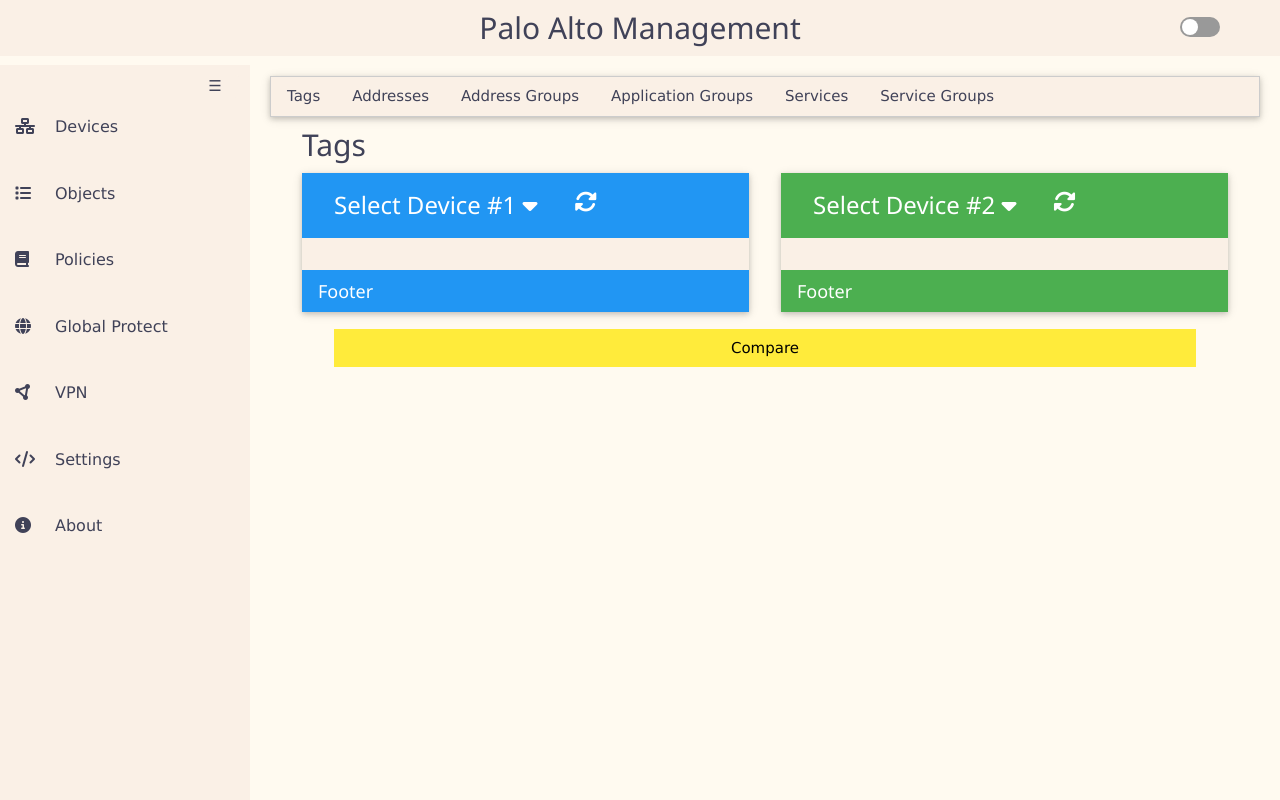
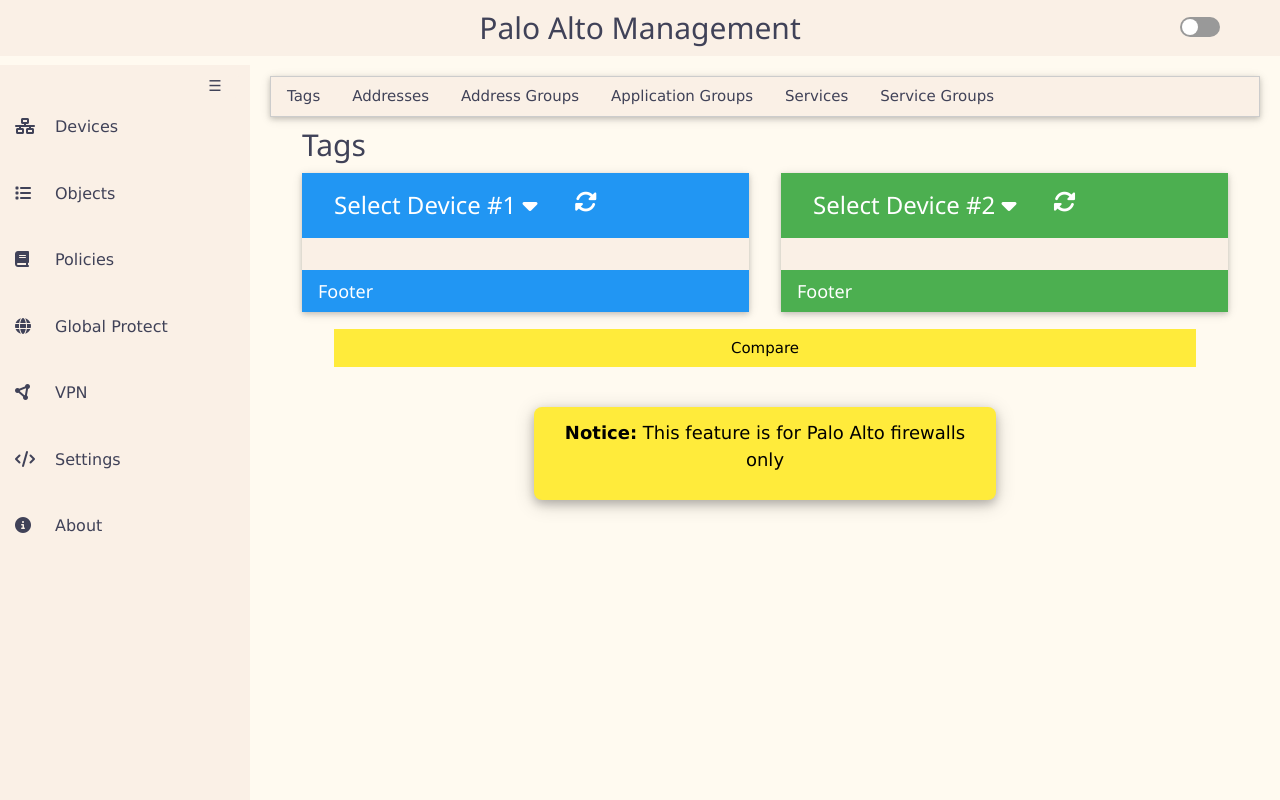
Before and after one commit to LukeRoberson/Palo-Alto-Front-End, a Flask app: template templates/objects.html in a window 1280 px wide. Run offline with Flask 3, Linux system fonts and the light colour scheme; the template is opened without the code that fills it, so the values that code supplies are empty; parts of the project's set-up code (start-up, migrations or seed data) failed here and were passed over; some libraries are stand-ins or nearby versions.

Commit message:
Added notices to explain support for SRX vs PA

```diff
--- a/templates/address_groups.html
+++ b/templates/address_groups.html
@@ -62,6 +62,15 @@
         </div>
     </div>
 
+    <!-- Notice -->
+    <div class="w3-col m12 w3-center w3-padding">
+        <div class="w3-panel w3-yellow w3-card-4 w3-padding-large w3-round-large"
+            style="max-width: 50%; margin: 0 auto 20px auto; display: flex; align-items: center; justify-content: center;">
+            <p class="w3-large w3-text-black"><strong>Notice:</strong> This feature is not yet supported for SRX
+                firewalls.</p>
+        </div>
+    </div>
+
     <!-- Loading Spinner -->
     <div id="addressGroupLoadingSpinner" class="loading-spinner" style="display: none;"></div>
 </div>
--- a/templates/addresses.html
+++ b/templates/addresses.html
@@ -62,6 +62,15 @@
         </div>
     </div>
 
+    <!-- Notice -->
+    <div class="w3-col m12 w3-center w3-padding">
+        <div class="w3-panel w3-yellow w3-card-4 w3-padding-large w3-round-large"
+            style="max-width: 50%; margin: 0 auto 20px auto; display: flex; align-items: center; justify-content: center;">
+            <p class="w3-large w3-text-black"><strong>Notice:</strong> This feature is not yet supported for SRX
+                firewalls.</p>
+        </div>
+    </div>
+
     <!-- Loading Spinner -->
     <div id="addressLoadingSpinner" class="loading-spinner" style="display: none;"></div>
 </div>
--- a/templates/applications.html
+++ b/templates/applications.html
@@ -62,6 +62,15 @@
         </div>
     </div>
 
+    <!-- Notice -->
+    <div class="w3-col m12 w3-center w3-padding">
+        <div class="w3-panel w3-yellow w3-card-4 w3-padding-large w3-round-large"
+            style="max-width: 50%; margin: 0 auto 20px auto; display: flex; align-items: center; justify-content: center;">
+            <p class="w3-large w3-text-black"><strong>Notice:</strong> This feature is not yet supported for SRX
+                firewalls.</p>
+        </div>
+    </div>
+
     <!-- Loading Spinner -->
     <div id="applicationsLoadingSpinner" class="loading-spinner" style="display: none;"></div>
 </div>
--- a/templates/service_groups.html
+++ b/templates/service_groups.html
@@ -62,6 +62,15 @@
         </div>
     </div>
 
+    <!-- Notice -->
+    <div class="w3-col m12 w3-center w3-padding">
+        <div class="w3-panel w3-yellow w3-card-4 w3-padding-large w3-round-large"
+            style="max-width: 50%; margin: 0 auto 20px auto; display: flex; align-items: center; justify-content: center;">
+            <p class="w3-large w3-text-black"><strong>Notice:</strong> This feature is not yet supported for SRX
+                firewalls.</p>
+        </div>
+    </div>
+
     <!-- Loading Spinner -->
     <div id="serviceGroupLoadingSpinner" class="loading-spinner" style="display: none;"></div>
 </div>
--- a/templates/services.html
+++ b/templates/services.html
@@ -62,6 +62,15 @@
         </div>
     </div>
 
+    <!-- Notice -->
+    <div class="w3-col m12 w3-center w3-padding">
+        <div class="w3-panel w3-yellow w3-card-4 w3-padding-large w3-round-large"
+            style="max-width: 50%; margin: 0 auto 20px auto; display: flex; align-items: center; justify-content: center;">
+            <p class="w3-large w3-text-black"><strong>Notice:</strong> This feature is not yet supported for SRX
+                firewalls.</p>
+        </div>
+    </div>
+
     <!-- Loading Spinner -->
     <div id="serviceLoadingSpinner" class="loading-spinner" style="display: none;"></div>
 </div>
--- a/templates/tags.html
+++ b/templates/tags.html
@@ -62,6 +62,14 @@
         </div>
     </div>
 
+    <!-- Notice -->
+    <div class="w3-col m12 w3-center w3-padding">
+        <div class="w3-panel w3-yellow w3-card-4 w3-padding-large w3-round-large"
+            style="max-width: 50%; margin: 0 auto 20px auto; display: flex; align-items: center; justify-content: center;">
+            <p class="w3-large w3-text-black"><strong>Notice:</strong> This feature is for Palo Alto firewalls only</p>
+        </div>
+    </div>
+
     <!-- Loading Spinner -->
     <div id="tagLoadingSpinner" class="loading-spinner" style="display: none;"></div>
 </div>
```
Also changed, not shown: templates/gp.html (+9 -0 lines), templates/nat.html (+9 -0 lines), templates/qos.html (+9 -0 lines), templates/security.html (+9 -0 lines).
